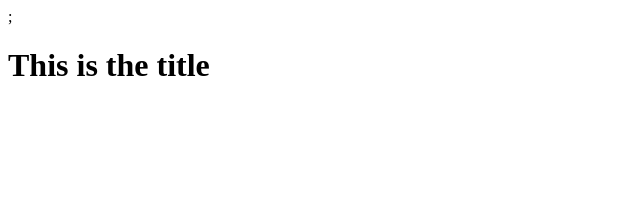
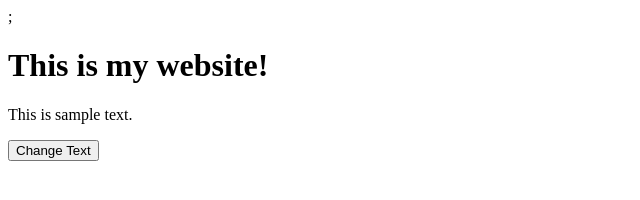
Before and after one commit to kokofour/Intro_to_DOM, a plain HTML site: page index.html in a window 1280 px wide. Shown: the whole page, without its empty margins (0-640 px from the left). Drawn offline with Linux system fonts and the light colour scheme; files whose address does not match are found by name.

Commit message:
Feature: Added document.querySelector()
This shows how document.querySelector() is used in script.js to select elements in index.html
- Added code to select the elements by ID, class and tag name
- Logged the selected elements to the console to verify the selection

document.querySelector allows selecting the first element that matches a CSS selector

```diff
--- a/index.html
+++ b/index.html
@@ -8,12 +8,16 @@
 
 
 </head>
+
+
+
 <body>
-    <p id="paragraph1"></p>
-    <p id="paragraph2"></p>
-    <h1 id="title"> This is the title</h1>
-    <script src = "script.js"> </script>
-
+    <h1 id = "main-heading"> This is my website! </h1>
+    <p class = "description"> This is sample text.</p>
+    <button id = "changeText"> Change Text </button>
 </body>
 
+
+
+
 </html>
--- a/script.js
+++ b/script.js
@@ -8,3 +8,12 @@
 
 let titleElement = document.getElementById("title");
 console.log(titleElement)
+
+
+let heading = document.querySelector("#main-heading"); // Select by ID
+let paragraph = document.querySelector(".description"); // Select by class
+let button = document.querySelector("button"); // Select by tag name
+
+console.log(heading);
+console.log(paragraph);
+console.log(button);
```
